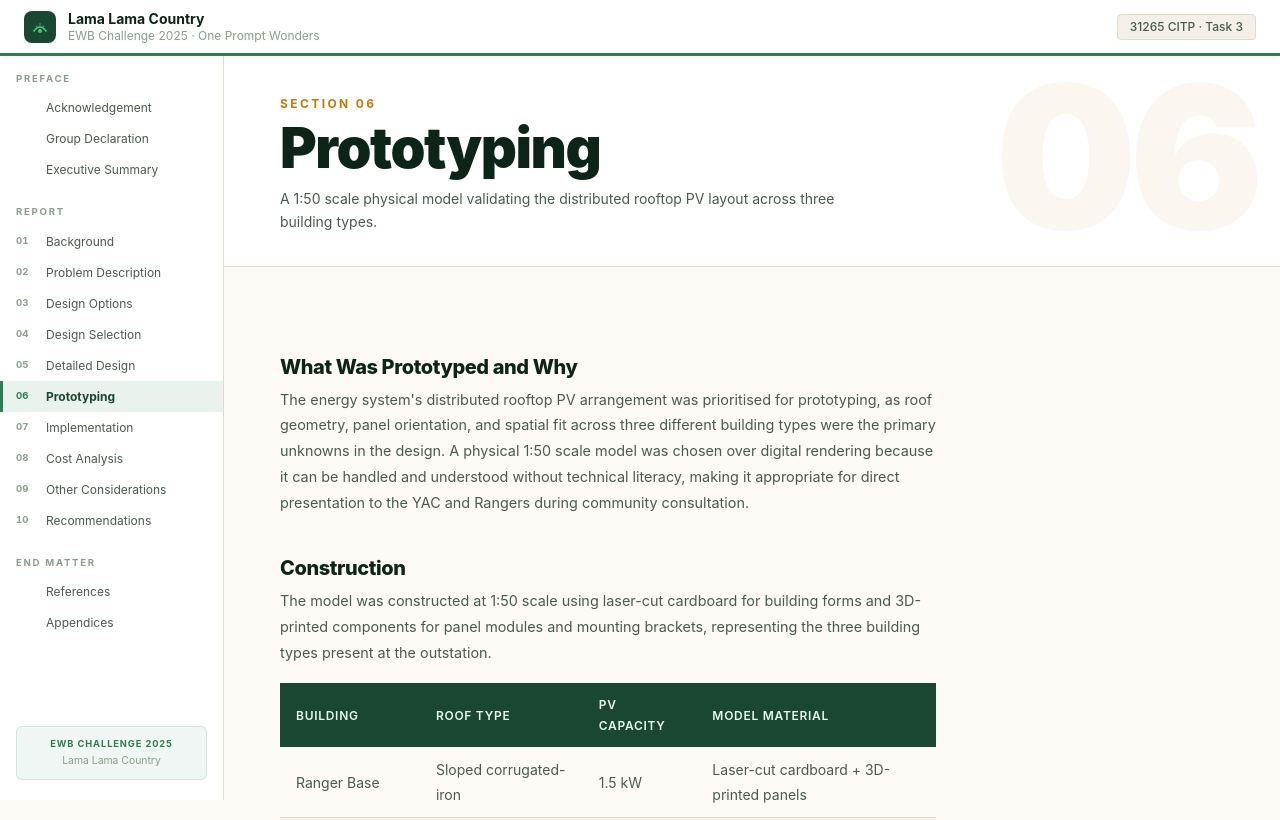
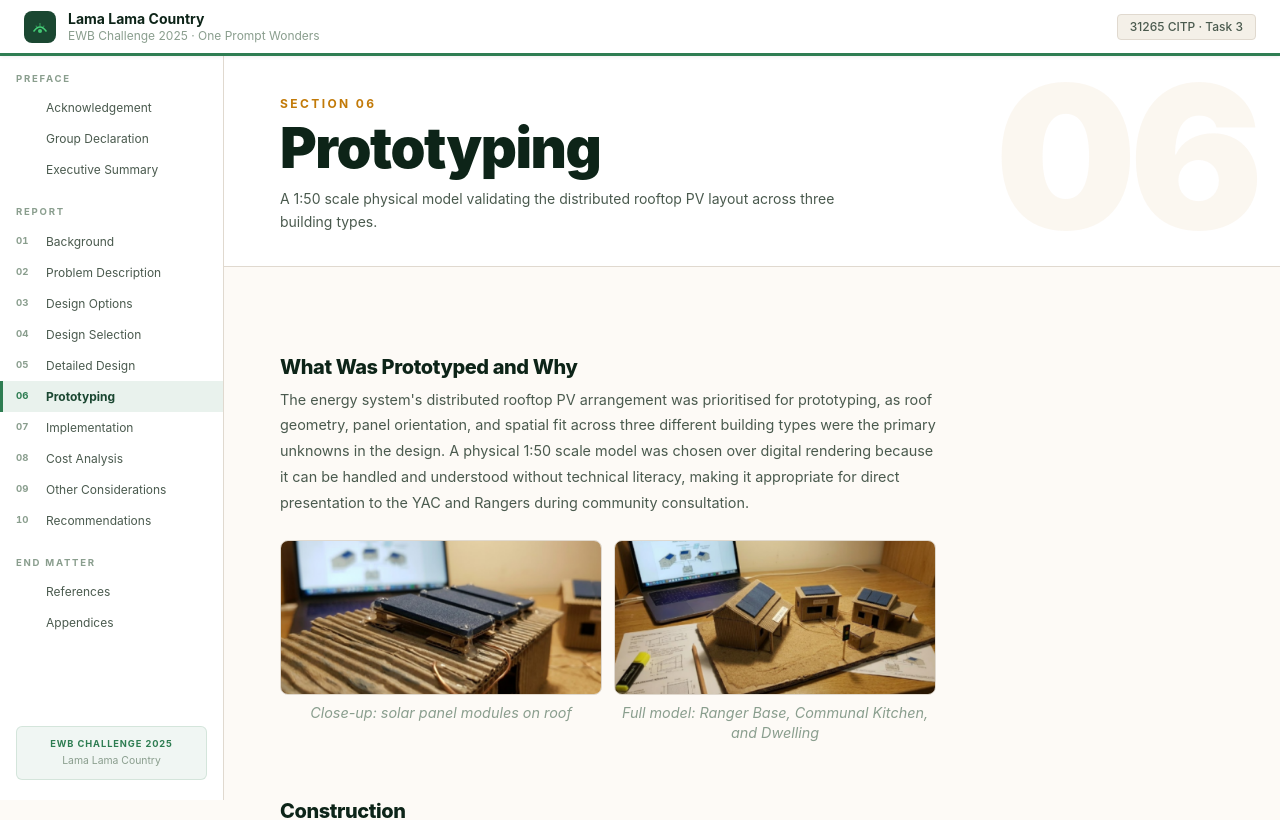
Before and after one commit to DeathBlade205/ewbtest, a Next.js app: page /prototyping in a window 1280 px wide. Shown: the top 820 px of the page. Built offline with nearby package versions, Linux system fonts and the light colour scheme.

Commit message:
Add prototype photos to Prototyping page
Co-Authored-By: Claude Sonnet 4.6 <noreply@anthropic.com>

```diff
--- a/app/prototyping/page.tsx
+++ b/app/prototyping/page.tsx
@@ -10,6 +10,33 @@ export default function Prototyping() {
           <ScrollReveal>
             <h3>What Was Prototyped and Why</h3>
             <p>The energy system's distributed rooftop PV arrangement was prioritised for prototyping, as roof geometry, panel orientation, and spatial fit across three different building types were the primary unknowns in the design. A physical 1:50 scale model was chosen over digital rendering because it can be handled and understood without technical literacy, making it appropriate for direct presentation to the YAC and Rangers during community consultation.</p>
+          </ScrollReveal>
+
+          <ScrollReveal delay={0.04}>
+            <div className="not-prose my-6 grid grid-cols-2 gap-3">
+              <div>
+                <img
+                  src="/prototype-closeup.png"
+                  alt="Close-up of the 1:50 scale prototype showing solar panel modules mounted on a cardboard building roof"
+                  className="w-full rounded-lg"
+                  style={{ border: '1px solid var(--border)' }}
+                />
+                <p className="text-xs italic mt-2 text-center" style={{ color: 'var(--ink-faint)' }}>
+                  Close-up: solar panel modules on roof
+                </p>
+              </div>
+              <div>
+                <img
+                  src="/prototype-overview.png"
+                  alt="Overview of the full 1:50 scale prototype showing three outstation buildings with rooftop PV panels on a sandy base with traffic light display"
+                  className="w-full rounded-lg"
+                  style={{ border: '1px solid var(--border)' }}
+                />
+                <p className="text-xs italic mt-2 text-center" style={{ color: 'var(--ink-faint)' }}>
+                  Full model: Ranger Base, Communal Kitchen, and Dwelling
+                </p>
+              </div>
+            </div>
           </ScrollReveal>
 
           <ScrollReveal delay={0.06}>
```
Also changed, not shown: public/prototype-closeup.png (added), public/prototype-overview.png (added).
